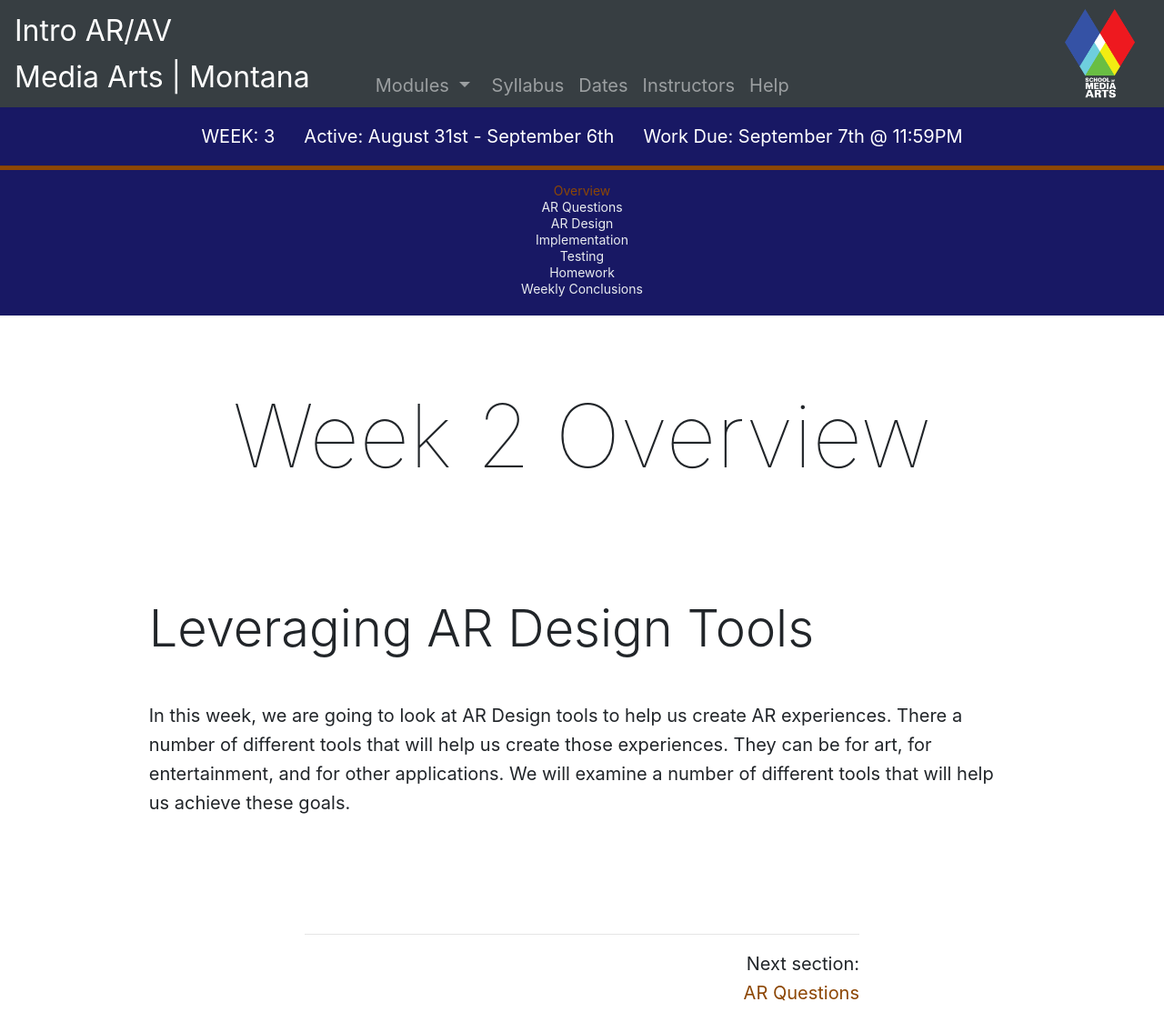
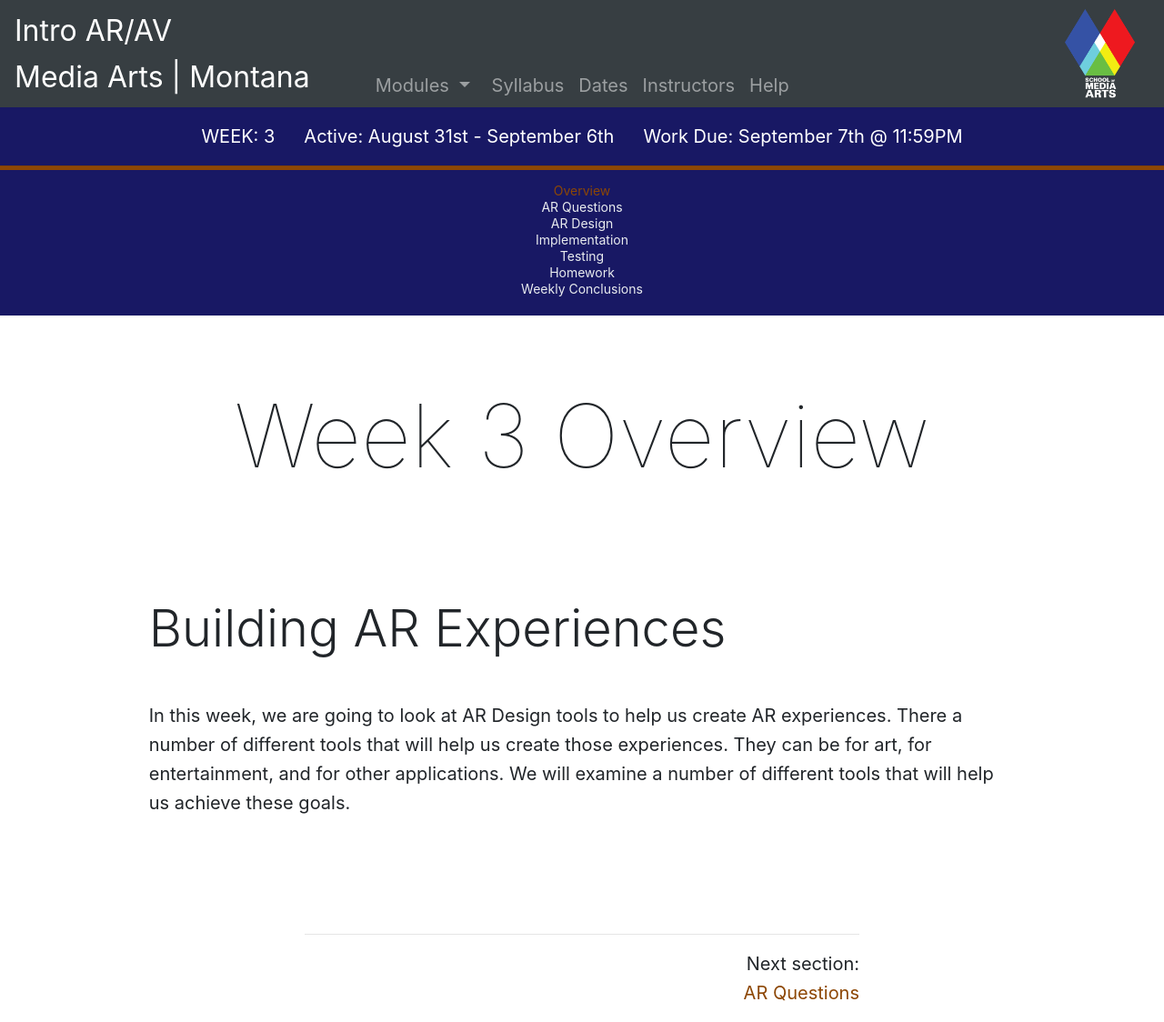
Before and after one commit to Montana-Media-Arts/391_ARVR-Fall2020, a Jekyll site: the page built from modules/week-3/_posts/2017-01-01-overview.md, in a window 1280 px wide. Shown: the whole page at 91% size. Built offline with Jekyll 4.4.1, drawn with Linux system fonts in a browser that asks for light colours; nearby versions of some CDN libraries.

Commit message:
Update 2017-01-01-overview.md

```diff
--- a/modules/week-3/_posts/2017-01-01-overview.md
+++ b/modules/week-3/_posts/2017-01-01-overview.md
@@ -3,8 +3,8 @@ title: Overview
 module: 3
 ---
 
-# Week 2 Overview
+# Week 3 Overview
 
-## Leveraging AR Design Tools
+## Building AR Experiences
 
 In this week, we are going to look at AR Design tools to help us create AR experiences.  There a number of different tools that will help us create those experiences.  They can be for art, for entertainment, and for other applications.  We will examine a number of different tools that will help us achieve these goals.
```
